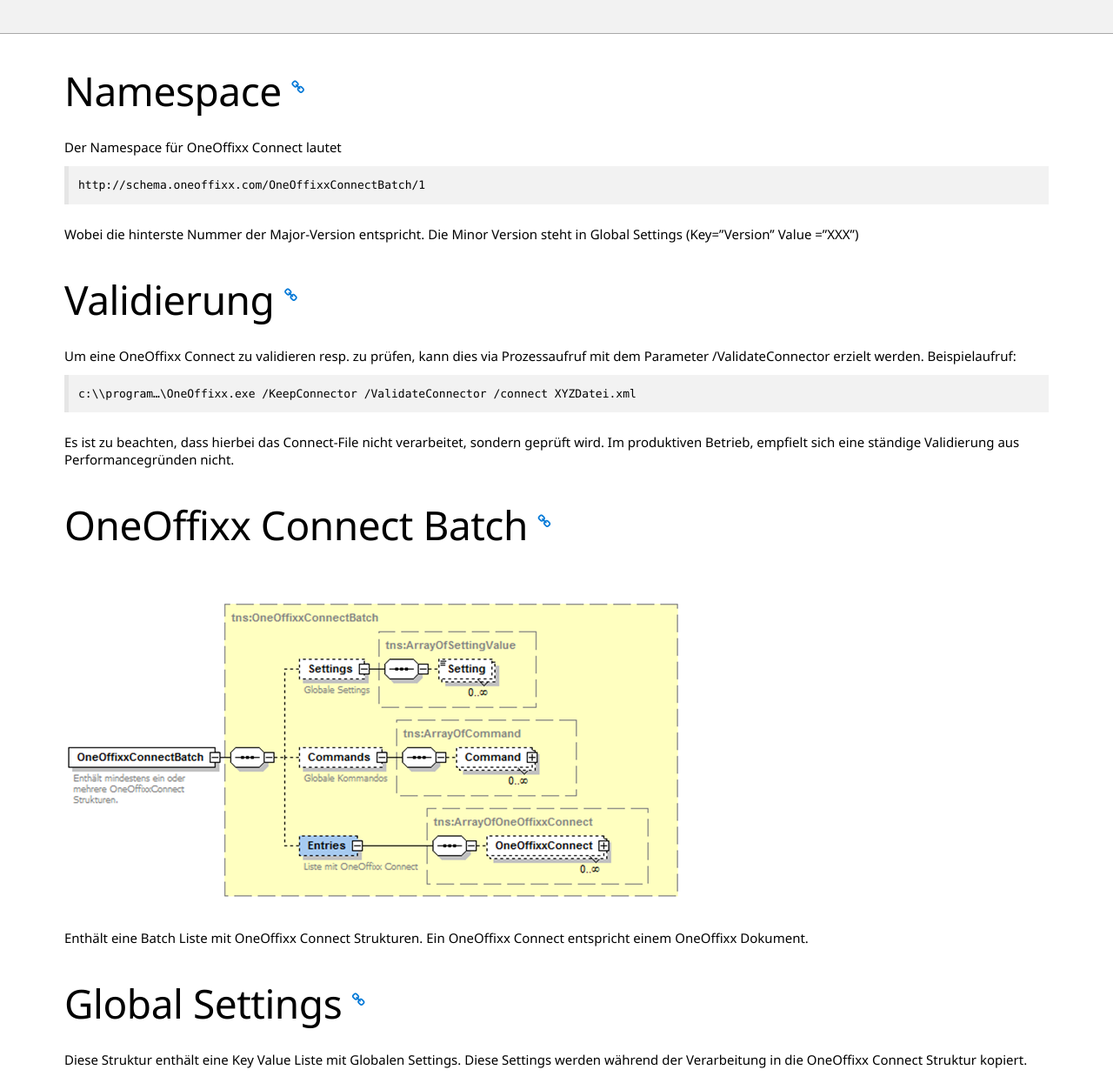
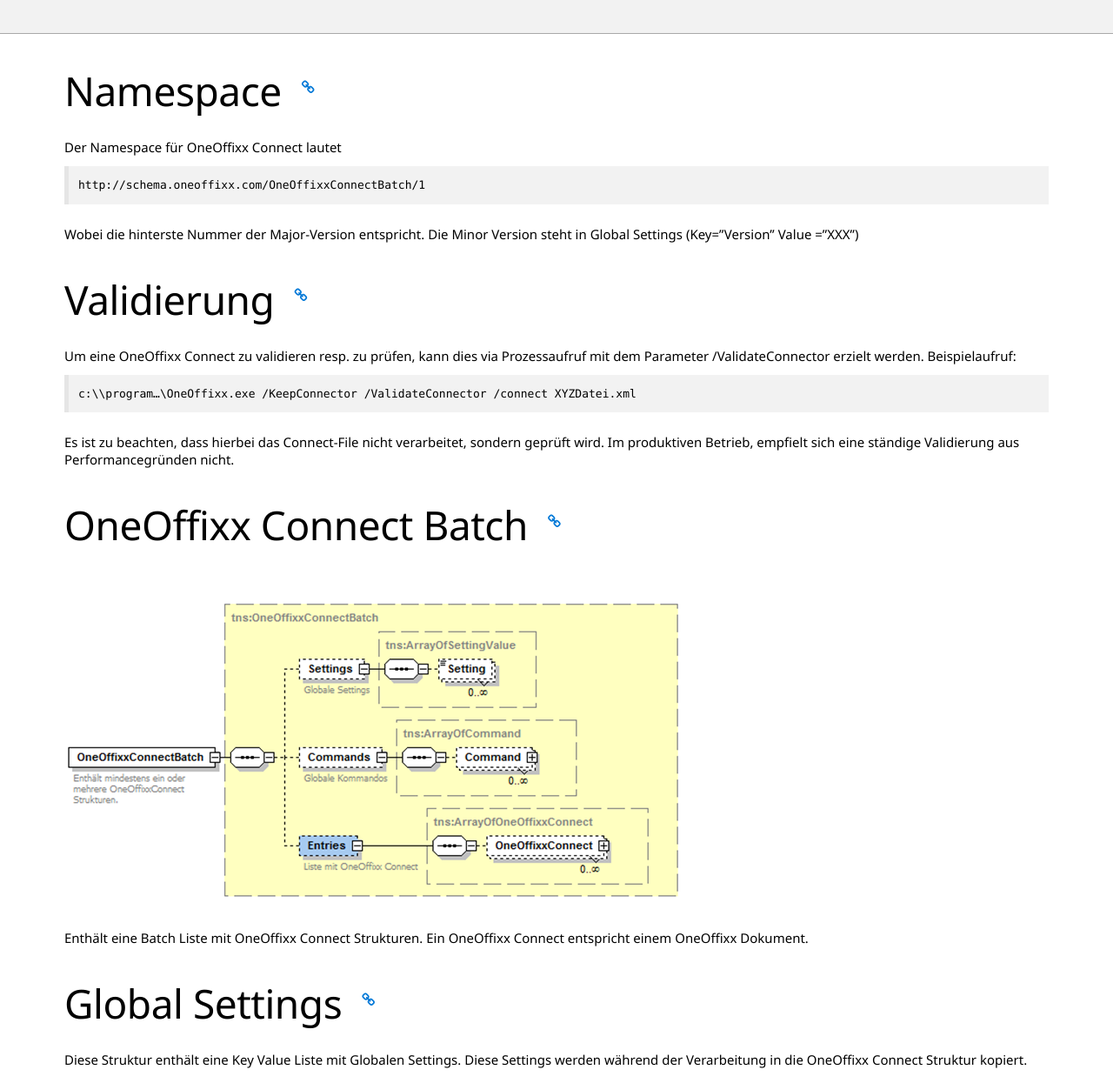
Before and after one commit to primesoft-group/oneoffixx-docs, a Jekyll site: the page built from _pages/connect/de/xml-schema.md, in a window 1280 px wide. Shown: the part 221-1466 px from the top of the page at 87% size. Built offline with Jekyll 4.4.1, drawn with Linux system fonts in a browser that asks for light colours; nearby versions of some CDN libraries; some web fonts are replaced.

Commit message:
name test

```diff
--- a/_includes/anchor.html
+++ b/_includes/anchor.html
@@ -1 +1 @@
-<span name="{{ include.name }}"></span><a style="font-size: 12pt; vertical-align: super;" title="Link to {{ include.name }}" href="#{{ include.name }}"><i class="fa fa-link"></i></a>
+<span name="{{ include.name }}">&nbsp;</span><a style="font-size: 12pt; vertical-align: super;" title="Link to {{ include.name }}" href="#{{ include.name }}"><i class="fa fa-link"></i></a>
```
